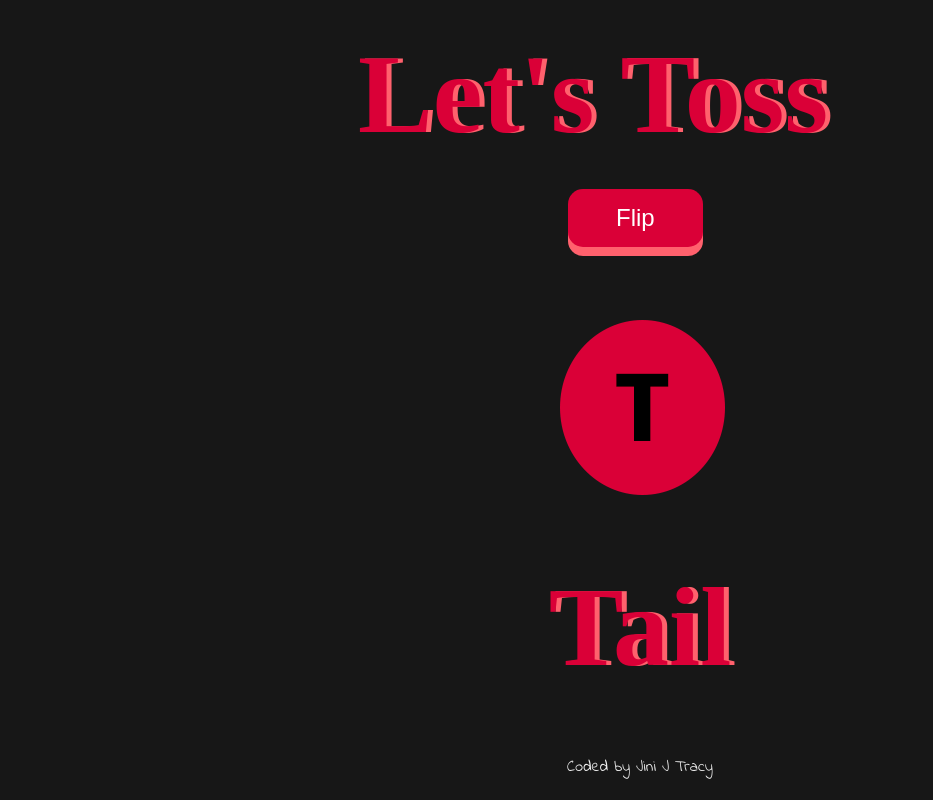
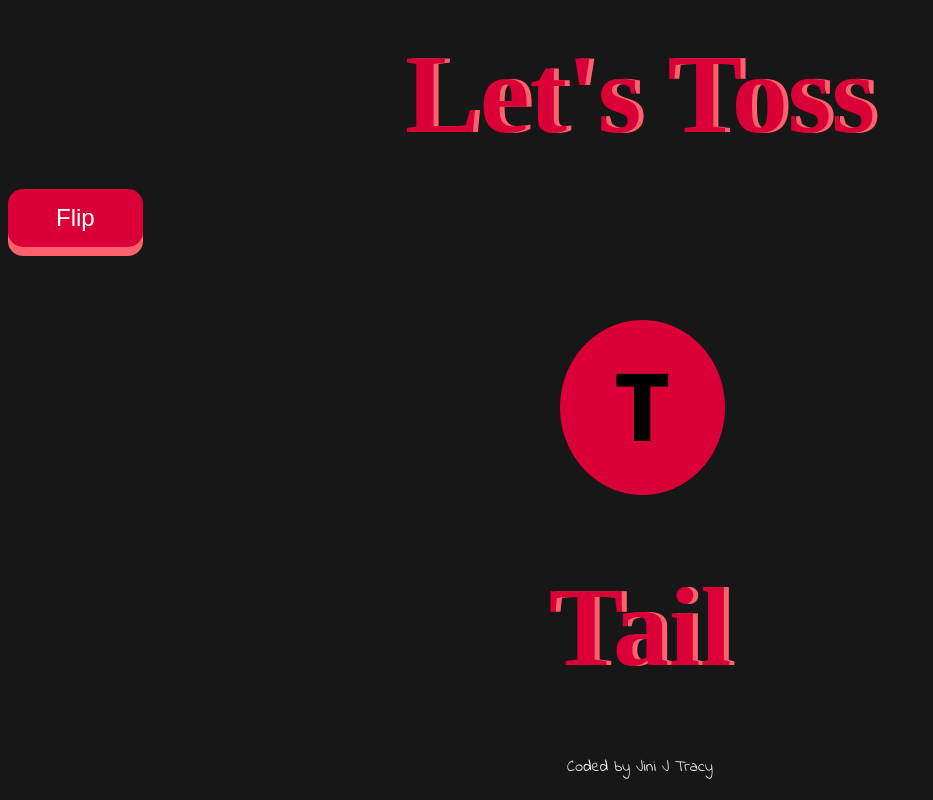
Before and after one commit to jinitracy/FlipTheCoin, a plain HTML site: page index.html in a window 1280 px wide. Shown: the whole page, without its empty margins (0-933 px from the left). Drawn offline with Linux system fonts and the light colour scheme.

Commit message:
Update styles.css

```diff
--- a/styles.css
+++ b/styles.css
@@ -16,12 +16,11 @@ body {
 
 h2 {
   margin: 30px;
-  padding-left: 20rem;
   font-family: Montserrat;
   text-shadow: 5px 0 #FF616D;
   font-size: 7rem;
   color: #DA0037;
-  align-items: center;
+  text-align:center;
 
 }
 
@@ -41,9 +40,12 @@ p {
   font-family: 'Indie Flower', cursive;
 }
 
-
+.refresh{
+   text-align: center;
+}
 
 .button {
+  position: relative;
   padding: 15px 25px;
   font-size: 24px;
   text-align: center;
@@ -54,7 +56,7 @@ p {
   border: none;
   border-radius: 15px;
   box-shadow: 0 9px #FF616D;
-  margin-left: 35rem;
+
   margin-bottom: 2rem;
   padding-left: 3rem;
   padding-right: 3rem;
```
